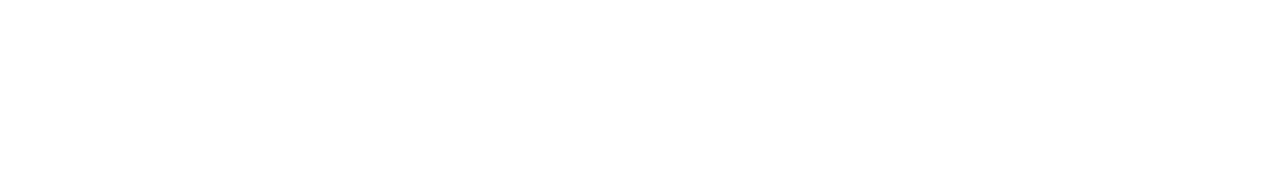
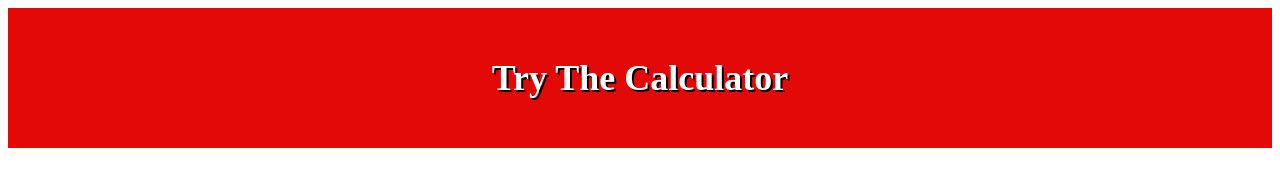
Before and after one commit to trevorks1/Server-Side-Calculator, a website: page public/index.html in a window 1280 px wide. Drawn offline with Linux system fonts and the light colour scheme.

Commit message:
adding some style and html with some client.js work

```diff
--- a/public/index.html
+++ b/public/index.html
@@ -3,10 +3,15 @@
   <head>
     <meta charset="UTF-8" />
     <meta name="viewport" content="width=device-width, initial-scale=1.0" />
-    <title>Document</title>
+    <title>Try My Calculator</title>
+    <link rel="stylesheet" href="styles/style.css" />
 
     <script type="text/javascript" src="vendors/jquery.min.js"></script>
     <script text="text/javascript" src="scripts/client.js"></script>
   </head>
-  <body></body>
+  <body>
+    <header>
+      <h1>Try The Calculator</h1>
+    </header>
+  </body>
 </html>
--- a/public/scripts/client.js
+++ b/public/scripts/client.js
@@ -2,6 +2,7 @@ console.log('Hello!');
 
 $(document).ready(readyNow);
 
+// event listener
 function readyNow() {
   console.log('jquery loaded');
 }
--- a/public/styles/style.css
+++ b/public/styles/style.css
@@ -0,0 +1,9 @@
+header {
+  padding: 25px;
+  margin: 0 0 25px auto;
+  background-color: rgb(228, 9, 9);
+  text-align: center;
+  color: white;
+  text-shadow: 2px 2px black;
+  font-size: large;
+}
```
